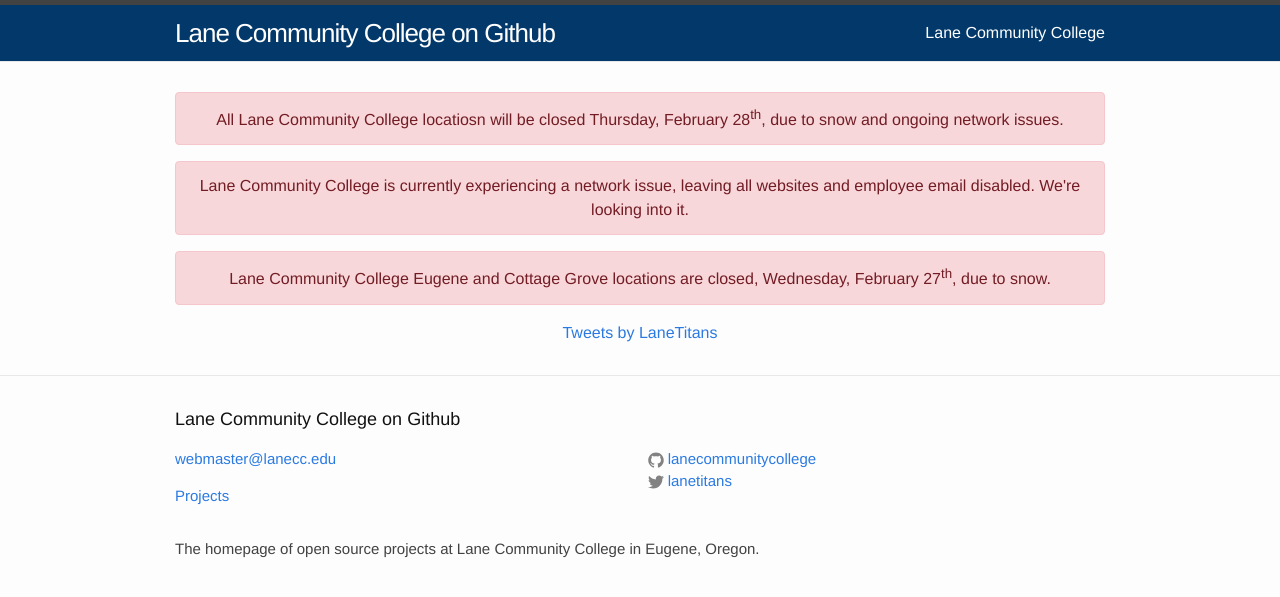
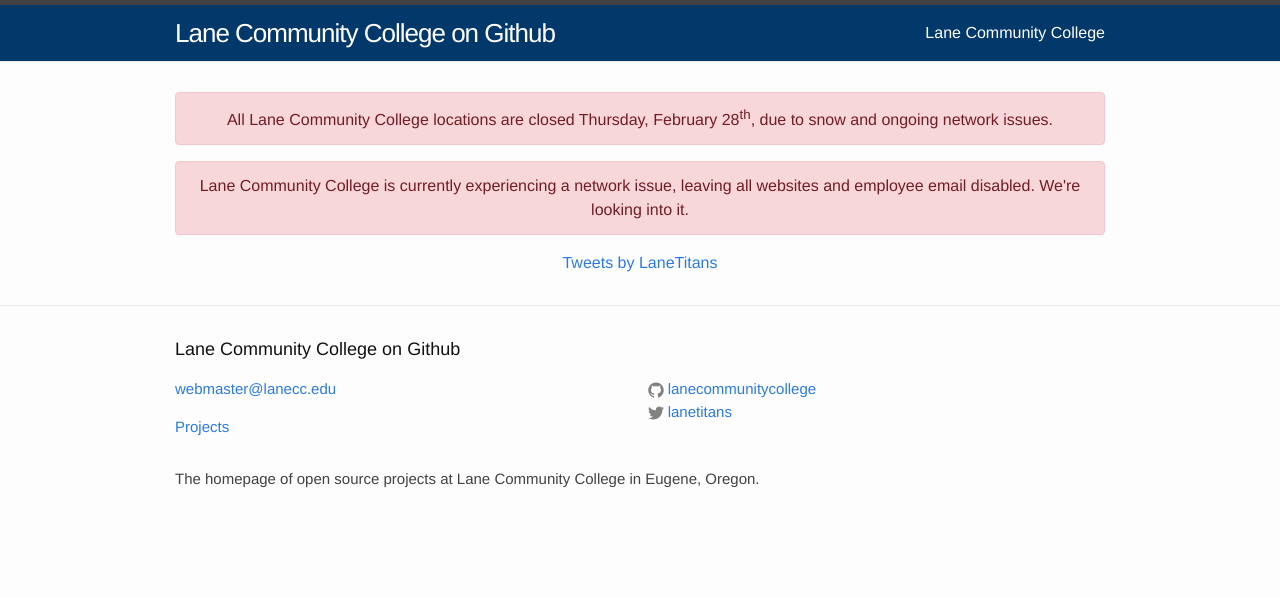
Before and after one commit to LaneCommunityCollege/lanecommunitycollege.github.io, a Jekyll site: the page built from index.html, in a window 1280 px wide. Shown: the top 597 px of the page. Built offline with Jekyll 4.4.1, drawn with Linux system fonts in a browser that asks for light colours; comment, search, counter and statistics services are not loaded.

Commit message:
corrected typo

```diff
--- a/index.html
+++ b/index.html
@@ -3,9 +3,8 @@ layout: default
 ---
 
 <div class="home">
-  <p class="alert alert-danger">All Lane Community College locatiosn will be closed Thursday, February 28<sup>th</sup>, due to snow and ongoing network issues.</p>
+  <p class="alert alert-danger">All Lane Community College locations are closed Thursday, February 28<sup>th</sup>, due to snow and ongoing network issues.</p>
   <p class="alert alert-danger">Lane Community College is currently experiencing a network issue, leaving all websites and employee email disabled. We're looking into it.</p>
-  <p class="alert alert-danger">Lane Community College Eugene and Cottage Grove locations are closed, Wednesday, February 27<sup>th</sup>, due to snow.</p>
 
   <a class="twitter-timeline" href="https://twitter.com/LaneTitans?ref_src=twsrc%5Etfw">Tweets by LaneTitans</a> <script async src="https://platform.twitter.com/widgets.js" charset="utf-8"></script>
 </div>
```
